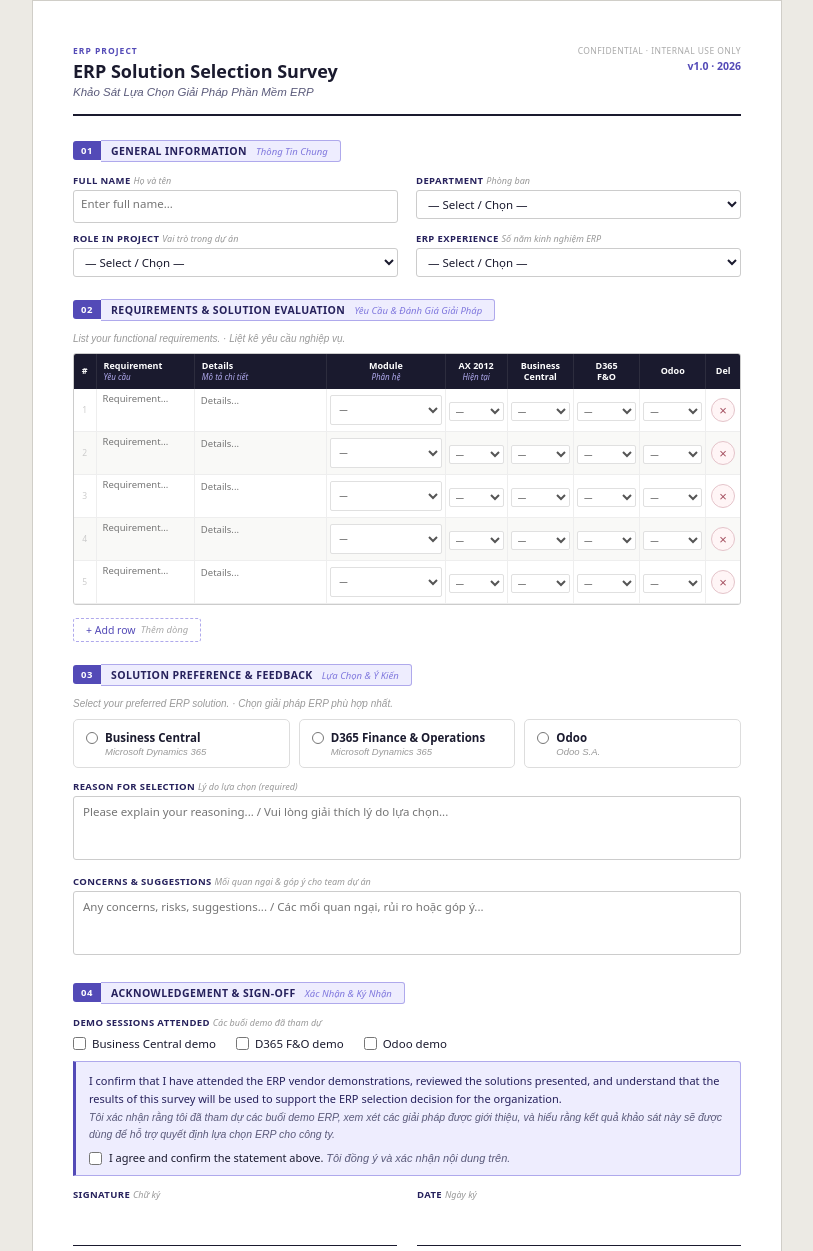
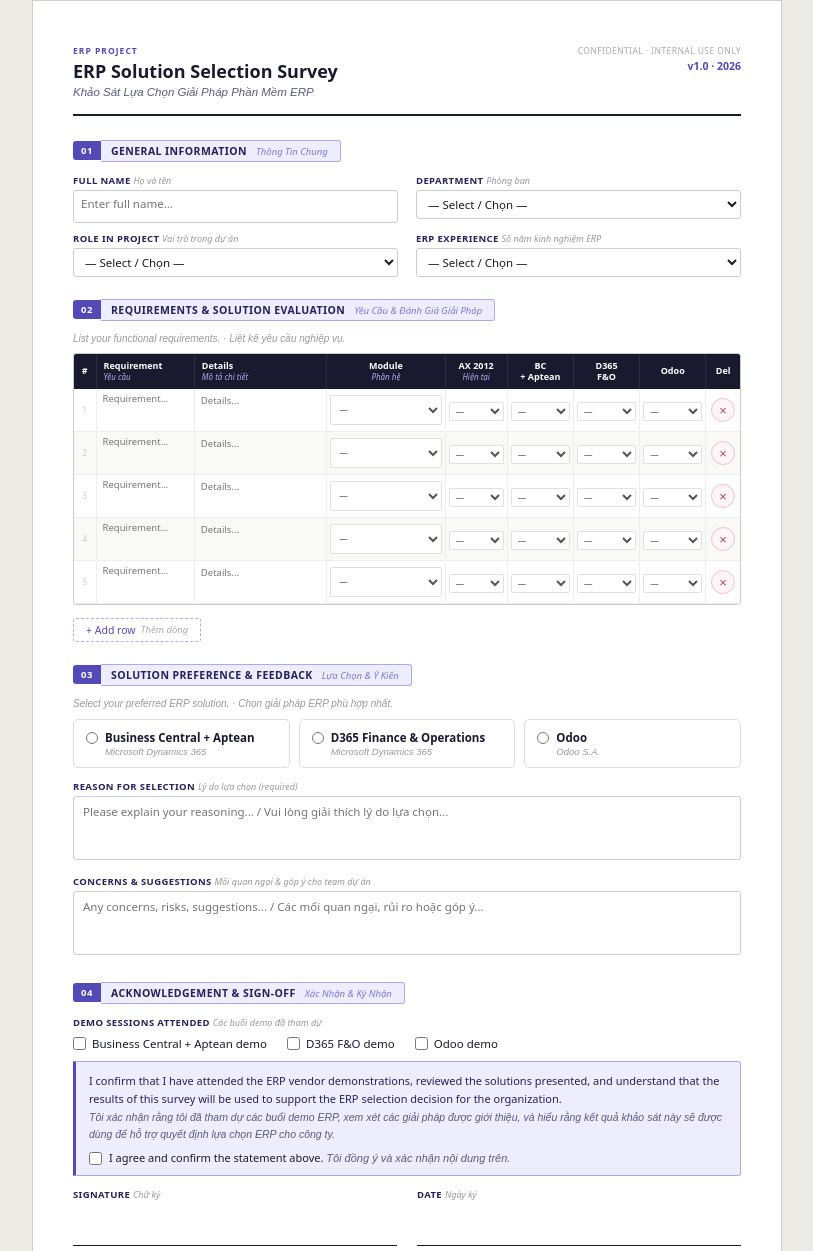
Before and after one commit to khoavudl/erp-survey, a plain HTML site: page index.html in a window 1280 px wide. Shown: the part 24-1275 px from the top of the page, without its empty margins (233-1046 px from the left). Drawn offline with Linux system fonts and the light colour scheme.

Commit message:
Update index.html

```diff
--- a/index.html
+++ b/index.html
@@ -670,7 +670,7 @@
                 <th style="width:132px;text-align:left;padding-left:7px">Details <i>Mô tả chi tiết</i></th>
                 <th style="width:118px">Module <i>Phân hệ</i></th>
                 <th style="width:62px">AX 2012 <i>Hiện tại</i></th>
-                <th style="width:66px">Business<br>Central</th>
+                <th style="width:66px">BC<br>+ Aptean</th>
                 <th style="width:66px">D365<br>F&amp;O</th>
                 <th style="width:66px">Odoo</th>
                 <th class="row-action">Del</th>
@@ -694,7 +694,7 @@
         <div class="sol-grid" id="sol-grid">
           <div class="sol-card" data-v="bc"><label><input type="radio" name="sol" value="bc">
               <div>
-                <div class="sol-name">Business Central</div>
+                <div class="sol-name">Business Central + Aptean</div>
                 <div class="sol-vi">Microsoft Dynamics 365</div>
               </div>
             </label></div>
@@ -734,7 +734,7 @@
             style="font-weight:400;font-style:italic;color:#999;text-transform:none;letter-spacing:0;font-size:9px">Các
             buổi demo đã tham dự</span></p>
         <div class="chk-row">
-          <div class="chk-item"><input type="checkbox" id="chk-bc"> <label for="chk-bc">Business Central demo</label>
+          <div class="chk-item"><input type="checkbox" id="chk-bc"> <label for="chk-bc">Business Central + Aptean demo</label>
           </div>
           <div class="chk-item"><input type="checkbox" id="chk-fo"> <label for="chk-fo">D365 F&amp;O demo</label></div>
           <div class="chk-item"><input type="checkbox" id="chk-od"> <label for="chk-od">Odoo demo</label></div>
```
